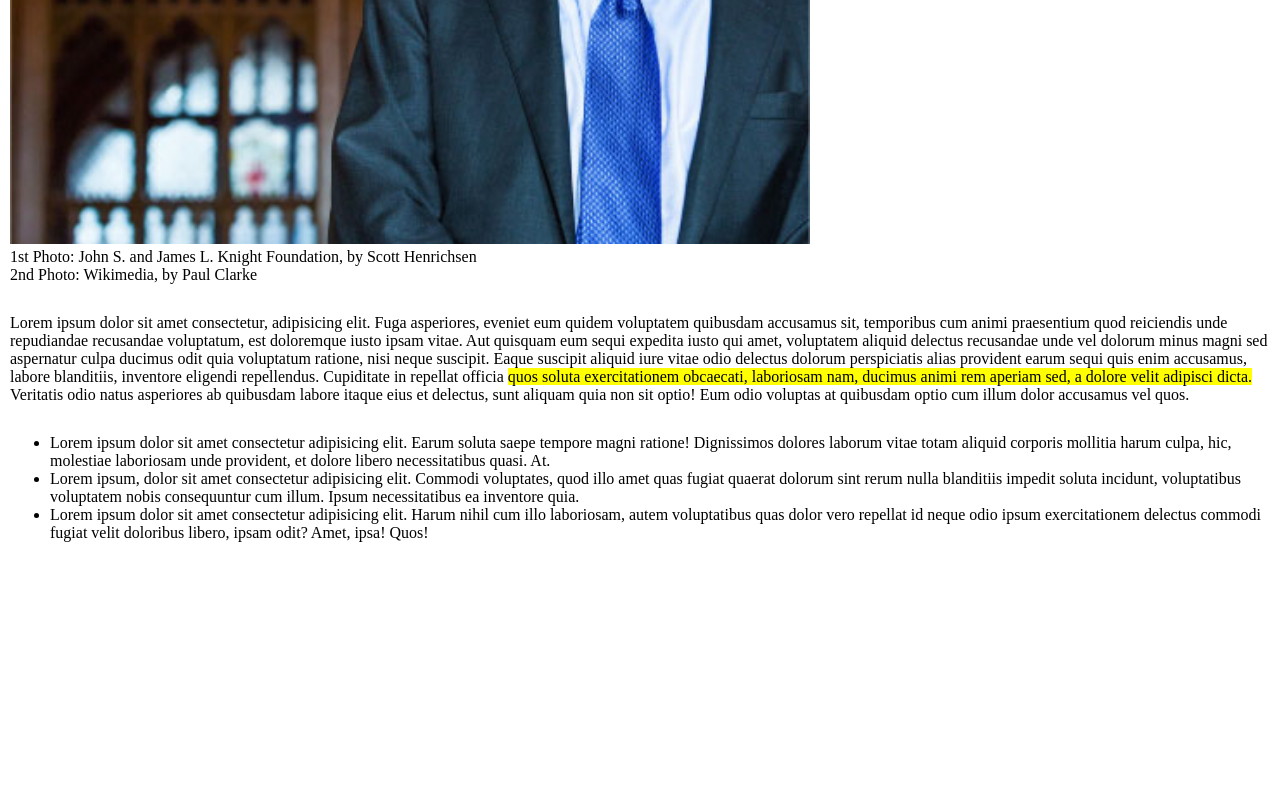
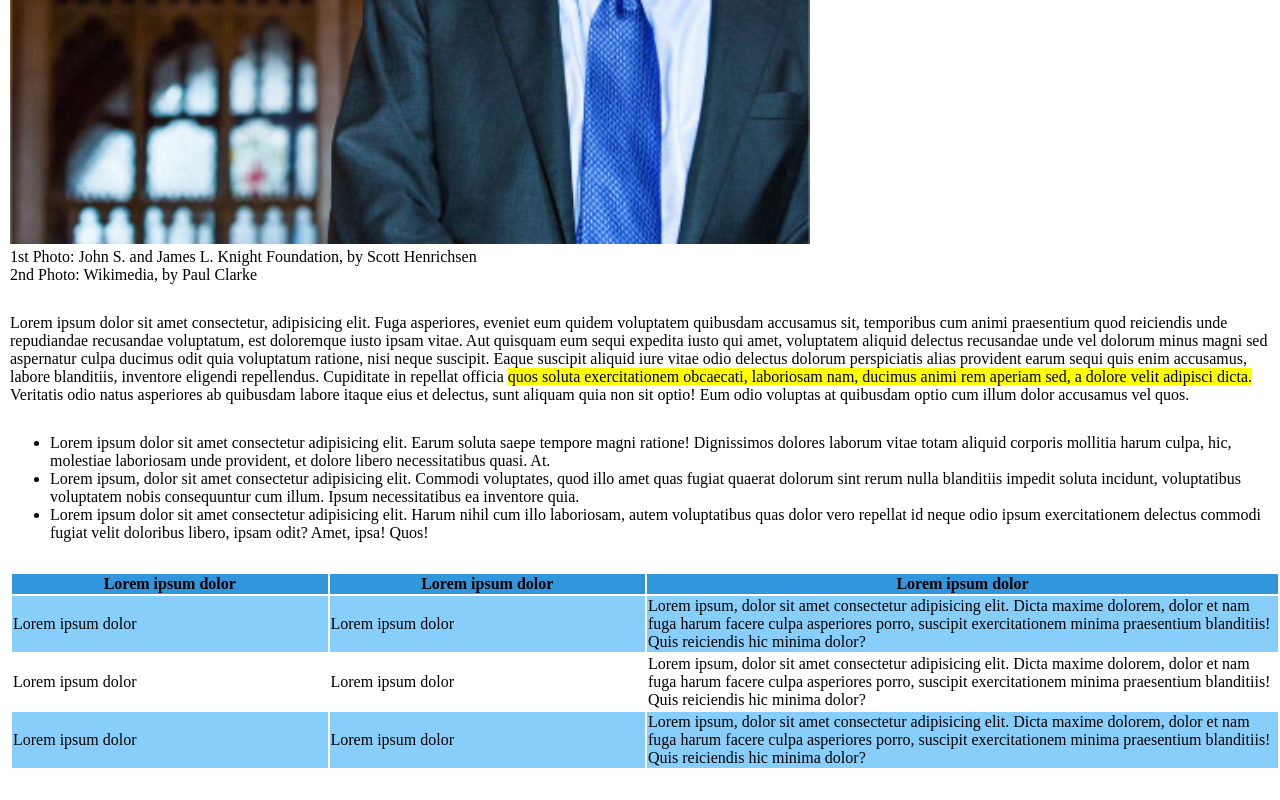
Before and after one commit to ariannadrovandi/html-css-booleaner, a plain HTML site: page index.html in a window 1280 px wide. Shown: the part 1515-2315 px from the top of the page. Before the commit the page ends 2117 px from the top, so only its background shows below. Drawn offline with Linux system fonts and the light colour scheme.

Commit message:
added 5th section

```diff
--- a/index.html
+++ b/index.html
@@ -41,8 +41,29 @@
         <section class="section5">
             <table>
                 <thead>
-
+                    <tr>
+                        <th>Lorem ipsum dolor</th>
+                        <th>Lorem ipsum dolor</th>
+                        <th class="long">Lorem ipsum dolor</th>
+                    </tr>
                 </thead>
+                <tbody>
+                    <tr class="colored">
+                        <td>Lorem ipsum dolor</td>
+                        <td>Lorem ipsum dolor</td>
+                        <td class="long">Lorem ipsum, dolor sit amet consectetur adipisicing elit. Dicta maxime dolorem, dolor et nam fuga harum facere culpa asperiores porro, suscipit exercitationem minima praesentium blanditiis! Quis reiciendis hic minima dolor?</td>
+                    </tr>
+                    <tr>
+                        <td>Lorem ipsum dolor</td>
+                        <td>Lorem ipsum dolor</td>
+                        <td class="long">Lorem ipsum, dolor sit amet consectetur adipisicing elit. Dicta maxime dolorem, dolor et nam fuga harum facere culpa asperiores porro, suscipit exercitationem minima praesentium blanditiis! Quis reiciendis hic minima dolor?</td>
+                    </tr>
+                    <tr class="colored">
+                        <td>Lorem ipsum dolor</td>
+                        <td>Lorem ipsum dolor</td>
+                        <td class="long">Lorem ipsum, dolor sit amet consectetur adipisicing elit. Dicta maxime dolorem, dolor et nam fuga harum facere culpa asperiores porro, suscipit exercitationem minima praesentium blanditiis! Quis reiciendis hic minima dolor?</td>
+                    </tr>
+                </tbody>
             </table>
         </section>
 
--- a/style/style.css
+++ b/style/style.css
@@ -50,3 +50,14 @@ p span{
 .section2, .section3, .section4, .section5, .section6{
     margin-top: 30px;
 }
+thead th{
+    background-color: rgb(50, 150, 221);
+}
+
+.colored{
+    background-color: lightskyblue;
+}
+
+.long{
+    width: 50%;
+}
```
